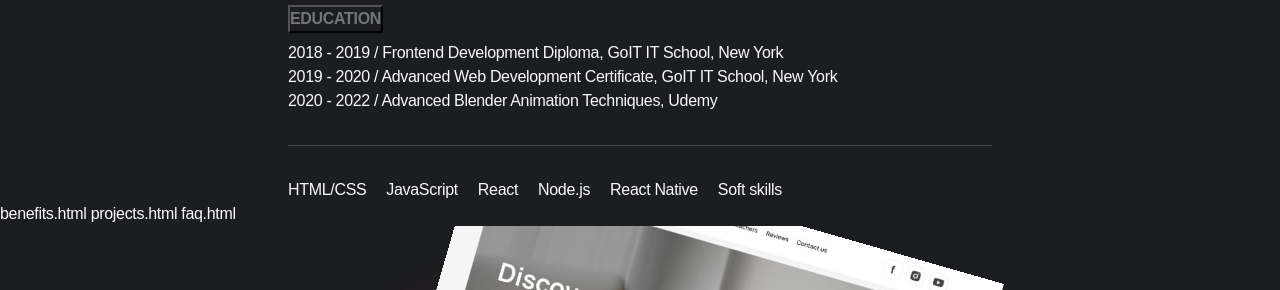
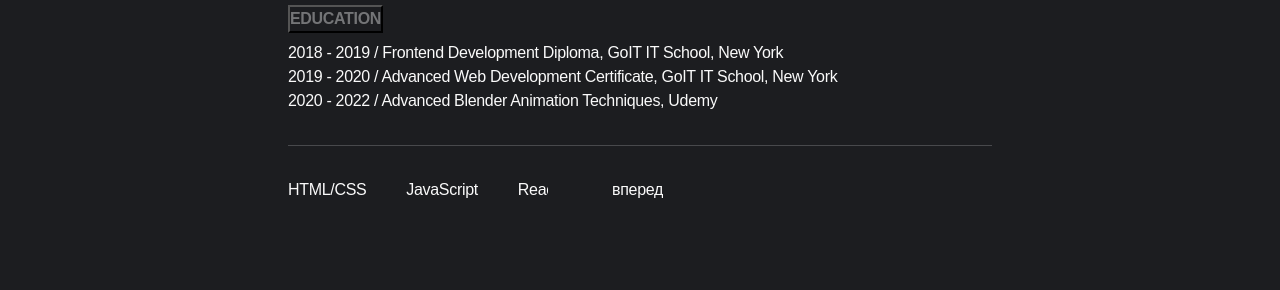
Before and after one commit to TyronNIKO/Malibu-developers, a website built with Vite: page src/index.html in a window 1280 px wide. Shown: the part 1981-2271 px from the top of the page. Built offline with nearby package versions, Linux system fonts and the light colour scheme; files whose address does not match are found by name; what accordion-js would draw is missing.

Commit message:
begand make swiper

```diff
--- a/src/css/about-me.css
+++ b/src/css/about-me.css
@@ -138,14 +138,6 @@
   letter-spacing: -0.02em;
   color: #fafafa;
 }
-/* styles scills */
-.about-me .about-container.skills {
-}
-.about-me .about-container.skills .skills-list {
-  display: flex;
-  gap: 20px;
-  flex-wrap: wrap;
-}
 /* media */
 @media only screen and (min-width: 768px) {
   .about-me .speech {
@@ -198,3 +190,31 @@
     height: 320px;
   }
 }
+/* swiper */
+.about-me .swiper {
+  position: relative;
+  max-width: 375px;
+  overflow: hidden;
+}
+.about-me .swiper-wrapper {
+  display: flex;
+  gap: 20px;
+  flex-wrap: nowrap;
+  width: 260px;
+  height: 130px;
+  overflow: hidden;
+}
+.about-me .swiper-slide {
+  width: calc(100% / 1);
+}
+.about-me .swiper-button-prev {
+  display: none;
+  position: absolute;
+  top: 0;
+  left: 0;
+}
+.about-me .swiper-button-next {
+  position: absolute;
+  right: 0;
+  top: 0;
+}
--- a/src/js/about-me.js
+++ b/src/js/about-me.js
@@ -1,4 +1,23 @@
 import Accordion from 'accordion-js';
 import 'accordion-js/dist/accordion.min.css';
+import Swiper from 'swiper/bundle';
 
 new Accordion('.about-accordion-container');
+
+var swiper = new Swiper('.swiper', {
+  slidesPerView: 'auto', // Кількість слайдів, які видно одночасно
+  spaceBetween: 20, // Відступ між слайдами
+  loop: true, // Безкінечна прокрутка
+  pagination: {
+    el: '.swiper-pagination', // Елемент для пагінації
+    clickable: true, // Можливість клікати на пагінаційні точки
+  },
+  navigation: {
+    nextEl: '.swiper-button-next', // Кнопка "Вперед"
+    prevEl: '.swiper-button-prev', // Кнопка "Назад"
+  },
+  keyboard: {
+    enabled: true, // Взаємодія з клавіатурою
+  },
+  // Додаткові опції можна додати за потреби
+});
--- a/src/partials/about-me.html
+++ b/src/partials/about-me.html
@@ -105,16 +105,18 @@
         </li>
       </ul>
     </div>
-
-    <div class="about-container skills">
-      <ul class="skills-list">
-        <li>HTML/CSS</li>
-        <li>JavaScript</li>
-        <li>React</li>
-        <li>Node.js</li>
-        <li>React Native</li>
-        <li>Soft skills</li>
+    <div class="about-container skills swiper">
+      <ul class="skills-list swiper-wrapper">
+        <li class="swiper-slide">HTML/CSS</li>
+        <li class="swiper-slide">JavaScript</li>
+        <li class="swiper-slide">React</li>
+        <li class="swiper-slide">Node.js</li>
+        <li class="swiper-slide">React Native</li>
+        <li class="swiper-slide">Soft skills</li>
       </ul>
+      <div class="swiper-pagination">пагінація</div>
+      <button class="swiper-button-prev">назад</button>
+      <div class="swiper-button-next">вперед</div>
     </div>
   </div>
 </section>
```
